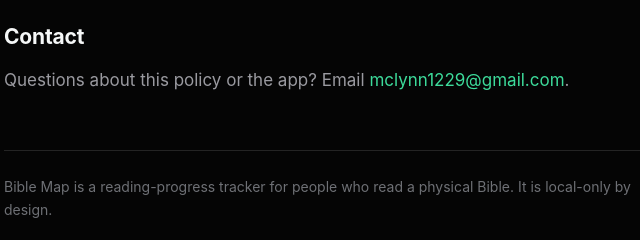
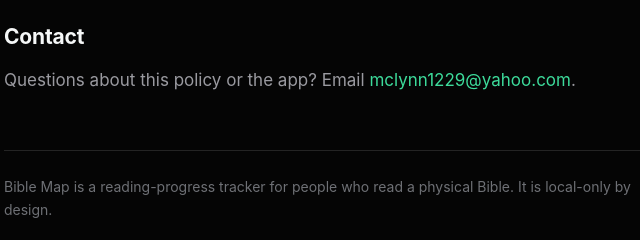
Before and after one commit to mclynn/bible-map-privacy, a plain HTML site: page index.html in a window 1280 px wide. Shown: the part 2288-2528 px from the top of the page, 298-938 px from the left. Drawn offline with Linux system fonts and the light colour scheme.

Commit message:
Update contact email to yahoo

```diff
--- a/index.html
+++ b/index.html
@@ -168,7 +168,7 @@
       <h2>Contact</h2>
       <p>
         Questions about this policy or the app? Email
-        <a href="mailto:mclynn1229@gmail.com">mclynn1229@gmail.com</a>.
+        <a href="mailto:mclynn1229@yahoo.com">mclynn1229@yahoo.com</a>.
       </p>
 
       <footer>
```
